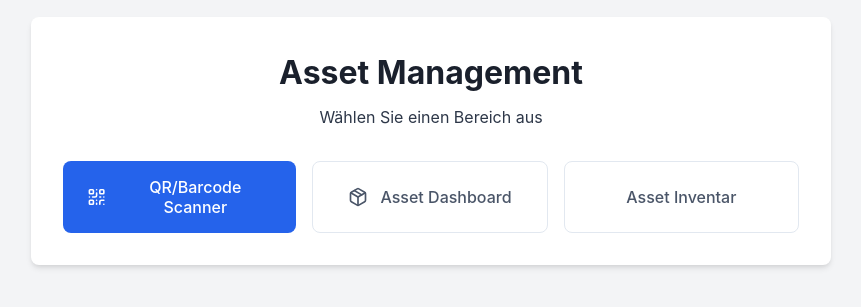
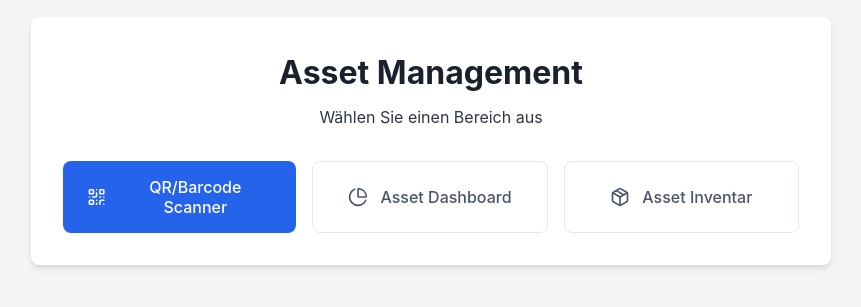
Before and after one commit to nilsmenge/Inventarisierungstool, a React (Vite) app in the folder frontend/: page /navigator in a window 1280 px wide. Shown: the part 259-566 px from the top of the page, without its empty margins (209-1070 px from the left). Built offline with nearby package versions, Linux system fonts and the light colour scheme.

Commit message:
add icon to navogator button

```diff
--- a/frontend/src/Components/Navigator/Navigator.jsx
+++ b/frontend/src/Components/Navigator/Navigator.jsx
@@ -1,7 +1,7 @@
 import React from "react"
 import './Navigator.css'
 import { useNavigate } from 'react-router-dom'
-import { BarChart3, QrCode, Package, User } from 'lucide-react'
+import { BarChart3, QrCode, Package, User, ChartPie } from 'lucide-react'
 
 const Navigator = () => {
   const navigate = useNavigate()
@@ -53,11 +53,12 @@ const Navigator = () => {
             )}
 
             <button className="navigator-button secondary" onClick={handleAssetdashboard}>
-              <Package size={20} />
+              <ChartPie size={20} />
               Asset Dashboard
             </button>
 
             <button className="navigator-button secondary" onClick={handleTest}>
+              <Package size={20} />
               Asset Inventar
             </button>
           </div>
```
